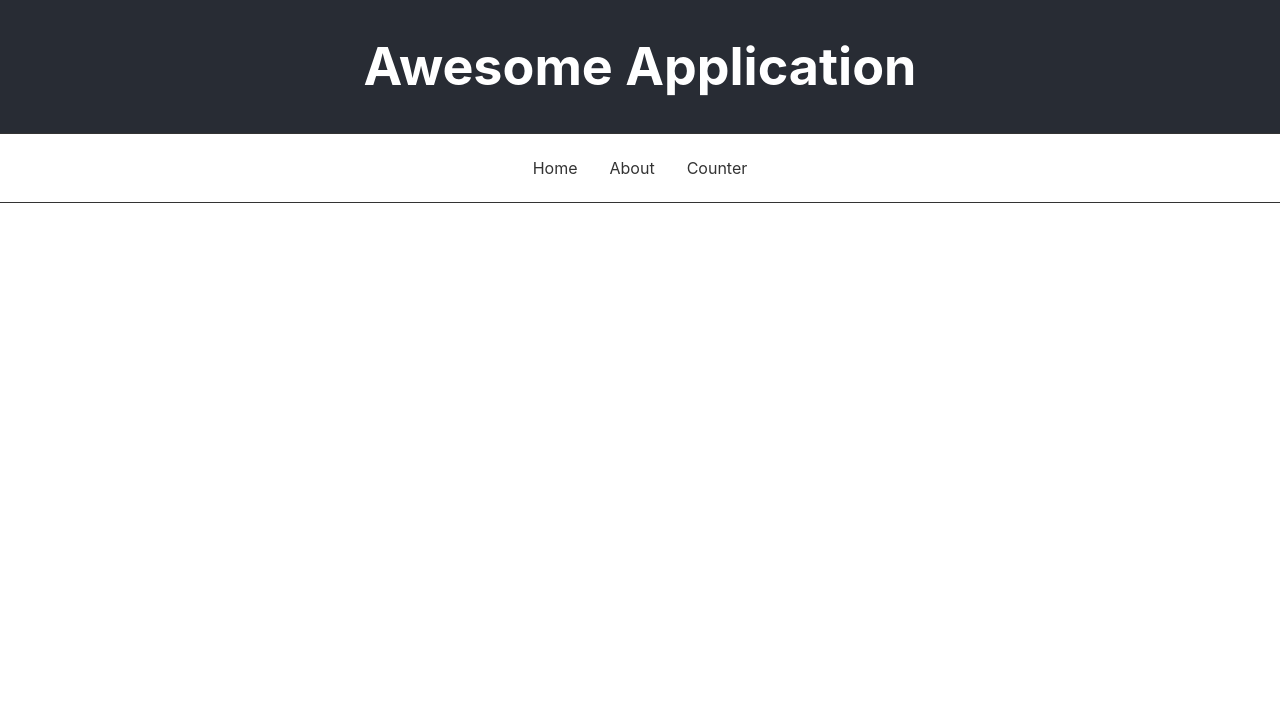
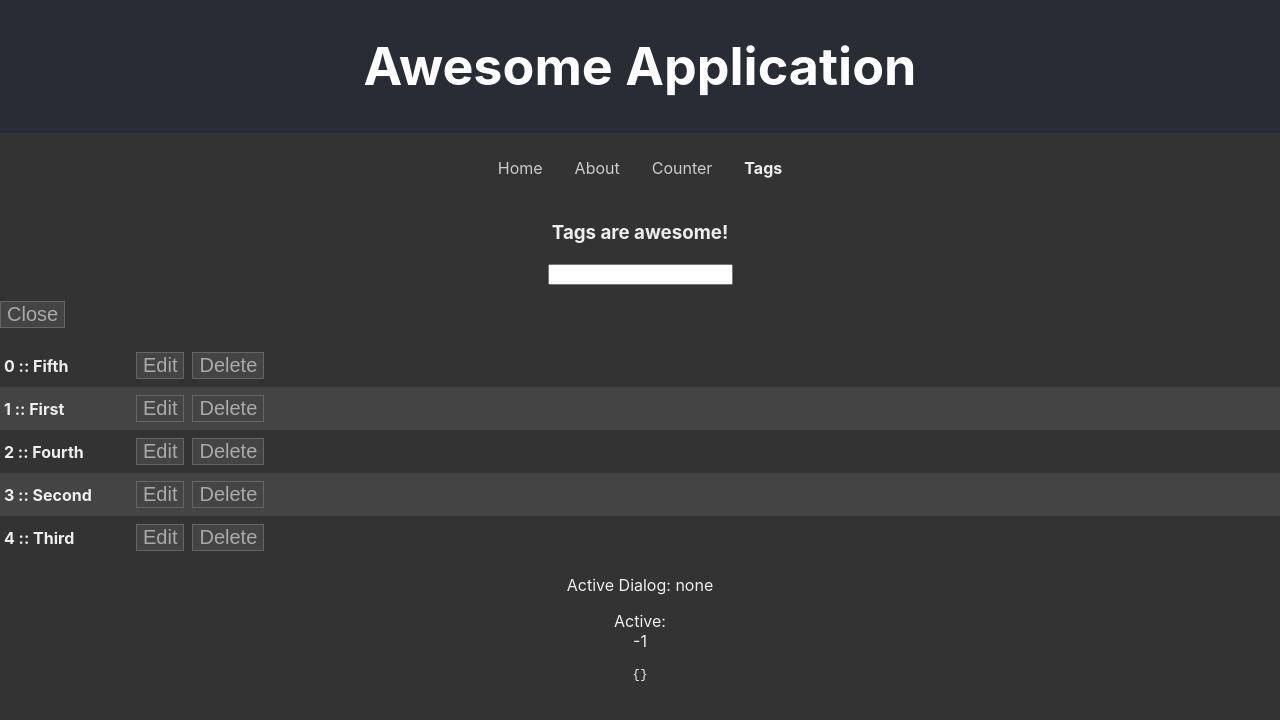
Before and after one commit to teamradhq/vite-example, a React (Vite) app: page /data in a window 1280 px wide. Shown: the top 720 px of the page. Built offline with nearby package versions, Linux system fonts and the light colour scheme.

Commit message:
Build out TagList

```diff
--- a/src/App.css
+++ b/src/App.css
@@ -26,7 +26,7 @@ nav {
   margin-bottom: 1em;
 
   li a {
-    color: #333;
+    color: #ccc;
     display: inline-block;
     margin: 0 0.5em;
     padding: 0.5em;
@@ -50,6 +50,6 @@ nav {
 
   [aria-current="page"] {
     font-weight: bold;
-    color: #111;
+    color: #eee;
   }
 }
--- a/src/App.tsx
+++ b/src/App.tsx
@@ -1,15 +1,19 @@
 import { Routes, Route, NavLink } from 'react-router-dom';
 import { Provider } from 'react-redux';
-import { v4 as uuid } from 'uuid';
+import { uuid } from '@src/services/uuid';
 
 import { store } from '@src/store';
 import './App.css';
 import { Counter } from '@src/pages/Counter';
+import { Tags } from '@src/pages/Tags';
 
-const links = [
-  ['/', 'Home', uuid()],
-  ['/about', 'About', uuid()],
-  ['/counter', 'Counter', uuid()],
+const pageKey = () => uuid({ prefix: 'page' });
+
+const links: [string, string, string, typeof Counter?][] = [
+  ['/', 'Home', pageKey()],
+  ['/about', 'About', pageKey()],
+  ['/counter', 'Counter', pageKey(), Counter],
+  ['/data', 'Tags', pageKey(), Tags],
 ];
 
 function App() {
@@ -22,19 +26,19 @@ function App() {
         </header>
         <nav>
           <ul>
-            {links.map(([route, title, key]) => (
-              <li key={key}>
+            {links.map(([path, title, key]) => (
+              <li key={`link-${key}`}>
                 <NavLink
-                  to={route}
+                  to={path}
                 >{title}</NavLink>
               </li>
              ))}
           </ul>
         </nav>
         <Routes>
-          <Route path="/" element={<>Home</>} />
-          <Route path="/about" element={<>About</>} />
-          <Route path="/counter" element={<Counter />} />
+          {links.map(([path, title, key, Component]) => (
+            <Route key={`route-${key}`} path={path} element={Component ? <Component /> : <>{title}</>} />
+          ))}
         </Routes>
       </div>
     </Provider>
--- a/src/components/Button.css
+++ b/src/components/Button.css
@@ -1,5 +1,8 @@
 .ui-button {
-  font-size: 4rem;
+  background-color: #444;
+  color: #aaa;
+  border: 0.025em solid #666;
+  font-size: 1.25rem;
   min-width: 1.25em;
   min-height: 1.25em;
   justify-content: center;
--- a/src/components/NavLinks.tsx
+++ b/src/components/NavLinks.tsx
@@ -0,0 +1,5 @@
+export function NavLinks() {
+  return (
+    <>Render</>
+  );
+}
--- a/src/index.css
+++ b/src/index.css
@@ -1,5 +1,7 @@
 body {
   margin: 0;
+  background-color: #333;
+  color: #eee;
   font-family:
     -apple-system,
     BlinkMacSystemFont,
@@ -25,3 +27,9 @@ code {
     "Courier New",
     monospace;
 }
+
+ul,
+ol {
+  list-style-type: none;
+  padding-left: 0;
+}
--- /dev/null
+++ b/src/pages/Tags.css
@@ -0,0 +1,26 @@
+.tag-actions {
+  display: flex;
+  justify-content: center;
+}
+
+.tags-list li {
+  display: flex;
+
+  > * {
+    margin: 0.25rem;
+    display: flex;
+    align-items: center;
+  }
+}
+
+.tags-list > li {
+  &:nth-of-type(2n) {
+    background-color: #444;
+  }
+}
+
+.tag-label {
+  font-weight: bold;
+  flex: auto auto 0;
+  min-width: 7.5em;
+}
--- /dev/null
+++ b/src/pages/Tags.tsx
@@ -0,0 +1,120 @@
+import { useState, useRef } from 'react';
+import {
+  selectActiveIndex,
+  selectActiveTag,
+  selectTags,
+  setActiveIndex,
+} from '@src/store/tagsSlice';
+import { useAppSelector, useAppDispatch } from '@src/store/hooks';
+import { addTag } from '@src/store/tagsSlice';
+import type {
+  ChangeEvent,
+  FormEventHandler,
+} from 'react';
+import { Button } from '@src/components/Button';
+
+
+type ActiveDialog = 'delete' | 'edit' | null;
+
+import './Tags.css';
+
+export function Tags() {
+  const [addNew, setAddNew] = useState('');
+  const [activeDialog, setActiveDialog] = useState<ActiveDialog>(null);
+
+  const dispatch = useAppDispatch();
+  const tags = useAppSelector(selectTags);
+  const activeIndex = useAppSelector(selectActiveIndex);
+  const activeTag = useAppSelector(selectActiveTag);
+  const inputRef = useRef<HTMLInputElement>(null);
+
+  const toggleIndex = (index: number) => () => {
+    dispatch(setActiveIndex(
+      activeIndex === index ? -1 : index,
+    ));
+  };
+
+  const openEditDialog = (index: number) => () => {
+    toggleIndex(index);
+    setActiveDialog('edit');
+  };
+
+  const openDeleteDialog =  (index: number) => () => {
+    toggleIndex(index);
+    setActiveDialog('delete');
+  };
+
+  const closeDialog = () => {
+    toggleIndex(-1);
+    setActiveDialog(null);
+  };
+
+  const updateTag = (e: ChangeEvent<HTMLInputElement>) => {
+    setAddNew(e.currentTarget.value);
+  };
+
+  const addNewTag: FormEventHandler = (e) => {
+    e.preventDefault();
+
+    if (!inputRef.current) {
+      return;
+    }
+
+    const { value } = inputRef.current;
+
+    dispatch(addTag({ name: value }));
+    setAddNew('');
+  };
+
+  return (
+    <div className="page page-tags">
+      <h3>Tags are awesome!</h3>
+      <form onSubmit={addNewTag}>
+        <input type="text"
+           value={addNew}
+           onChange={updateTag}
+           ref={inputRef}
+        />
+      </form>
+      <ul>
+        <li>
+          <Button text={'Close'} onClick={closeDialog} />
+        </li>
+      </ul>
+      <ul className="tags-list">
+        {tags.map(({ name, key, index }) => (
+          <li key={key}>
+            <span className="tag-label">
+              {index} :: {name}
+            </span>
+            <ul className="tag-actions">
+              <li>
+                <Button text={'Edit'} onClick={openEditDialog(index)}/>
+              </li>
+              <li>
+                <Button text={'Delete'} onClick={openDeleteDialog(index)}/>
+              </li>
+            </ul>
+          </li>
+        ))}
+      </ul>
+      <strong>
+        {activeTag && activeDialog === 'edit' && (
+          <div>Edit: {activeTag.name}</div>
+        )}
+        {activeTag && activeDialog === 'delete' && (
+          <div>Delete: {activeTag.name}</div>
+        )}
+      </strong>
+      <p>
+        Active Dialog: {activeDialog || 'none'}
+      </p>
+      <p>
+        Active: <br/> {activeIndex}
+      </p>
+      <pre>
+        {JSON.stringify(activeTag || {}, null, 2)}
+      </pre>
+    </div>
+  );
+}
--- /dev/null
+++ b/src/services/uuid.ts
@@ -0,0 +1,27 @@
+import { v4 } from 'uuid';
+
+type DefineKeyOptions = {
+  prefix?: string,
+  suffix?: string,
+}
+
+/**
+ * Service container for `uuid` which is used for generating unique ids.
+ *
+ * @param prefix
+ * @param suffix
+ */
+export function uuid({ prefix, suffix }: DefineKeyOptions = {}): string {
+  let result = '';
+  if (prefix) {
+    result += `${prefix}-`;
+  }
+
+  result += v4();
+
+  if (suffix) {
+    result += `-${suffix}`;
+  }
+
+  return result;
+}
--- a/src/store/counterSlice.ts
+++ b/src/store/counterSlice.ts
@@ -1,4 +1,4 @@
-import { createSlice, PayloadAction } from '@reduxjs/toolkit';
+import { createSlice } from '@reduxjs/toolkit';
 import type { RootState } from '@src/store';
 
 type InitialState = {
--- a/src/store/index.ts
+++ b/src/store/index.ts
@@ -1,10 +1,12 @@
 import { configureStore } from '@reduxjs/toolkit';
 
 import { counterReducer } from '@src/store/counterSlice';
+import { tagsReducer } from '@src/store/tagsSlice';
 
 export const store = configureStore({
   reducer: {
     counter: counterReducer,
+    tags: tagsReducer,
   },
 });
 
--- /dev/null
+++ b/src/store/tagsSlice.ts
@@ -0,0 +1,140 @@
+import {
+  createSlice,
+  PayloadAction,
+} from '@reduxjs/toolkit';
+import { uuid } from '@src/services/uuid';
+
+import type { RootState } from '@src/store';
+
+type Tag = {
+  name: string,
+  key: string,
+  index: number,
+  group?: string,
+}
+
+type NewTag = Partial<Tag> & Pick<Tag, 'name'>
+
+/**
+ * Generate a unique key for a tag.
+ */
+const tagKey = () => uuid({ prefix: 'tag' });
+
+type InitialState = {
+  activeIndex: number,
+  data: Tag[],
+};
+
+const newTag = (name: string): Tag => ({
+  name,
+  index: -1,
+  key: tagKey(),
+});
+
+const initialState: InitialState = {
+  activeIndex: -1,
+  data: [
+    newTag('First'),
+    newTag('Second'),
+    newTag('Third'),
+    newTag('Fourth'),
+    newTag('Fifth'),
+  ],
+};
+
+/**
+ * Tag exists if it has a key or index, or if there's already a tag with the
+ * same name.
+ *
+ * @param state
+ * @param tag
+ */
+const tagExists = (state: InitialState, tag: NewTag): boolean => {
+  const isExisting = state.data.some(({ name }) => (
+    name.toLowerCase() === tag.name.toLowerCase()
+  ));
+
+   return Boolean(
+     isExisting
+     || tag.key
+     || Number(tag.index || -1) > -1,
+   );
+};
+
+/**
+ * Reindex tags based on their current order.
+ *
+ * @param state
+ */
+const reindexTags = (state: InitialState): InitialState['data'] => {
+  return state.data.map(({ name, key }, index) => ({
+    name,
+    index,
+    key,
+  }));
+};
+
+/**
+ * Sort tags alphabetically.
+ *
+ * @param state
+ */
+const sortTags = (state: InitialState): InitialState['data'] => {
+  const sorted = state.data.sort((a, b) => {
+    if (a.name.toLowerCase() > b.name.toLowerCase()) {
+      return 1;
+    }
+
+    return -1;
+  });
+
+  return reindexTags({
+    activeIndex: state.activeIndex,
+    data: sorted,
+  });
+};
+
+export const tagsSlice = createSlice({
+  name: 'counter',
+  initialState: {
+    ...initialState,
+    data: sortTags(initialState),
+  },
+  reducers: {
+    setActiveIndex: (state, action: PayloadAction<number>) => {
+      const index = action.payload;
+      if (index < 0 || index >= state.data.length) {
+        state.activeIndex = -1;
+      }
+
+      state.activeIndex = index;
+    },
+    addTag: (state, action: PayloadAction<NewTag>) => {
+      const tag = action.payload;
+
+      if (!tag.name || tagExists(state, tag)) {
+        return;
+      }
+
+      state.data.push({
+        ...tag,
+        index: state.data.length,
+        key: tagKey(),
+      });
+
+      state.data = sortTags(state);
+    },
+  },
+});
+
+export const {
+  addTag,
+  setActiveIndex,
+} = tagsSlice.actions;
+
+export const selectTags = (state: RootState) => state.tags.data;
+export const selectActiveIndex = (state: RootState) => state.tags.activeIndex;
+export const selectActiveTag = (state: RootState) => (
+  state.tags.data[selectActiveIndex(state)] || null
+);
+export const tagsReducer = tagsSlice.reducer;
```
Also changed, not shown: 1 other file (tests, documents, lock files or other folders).
